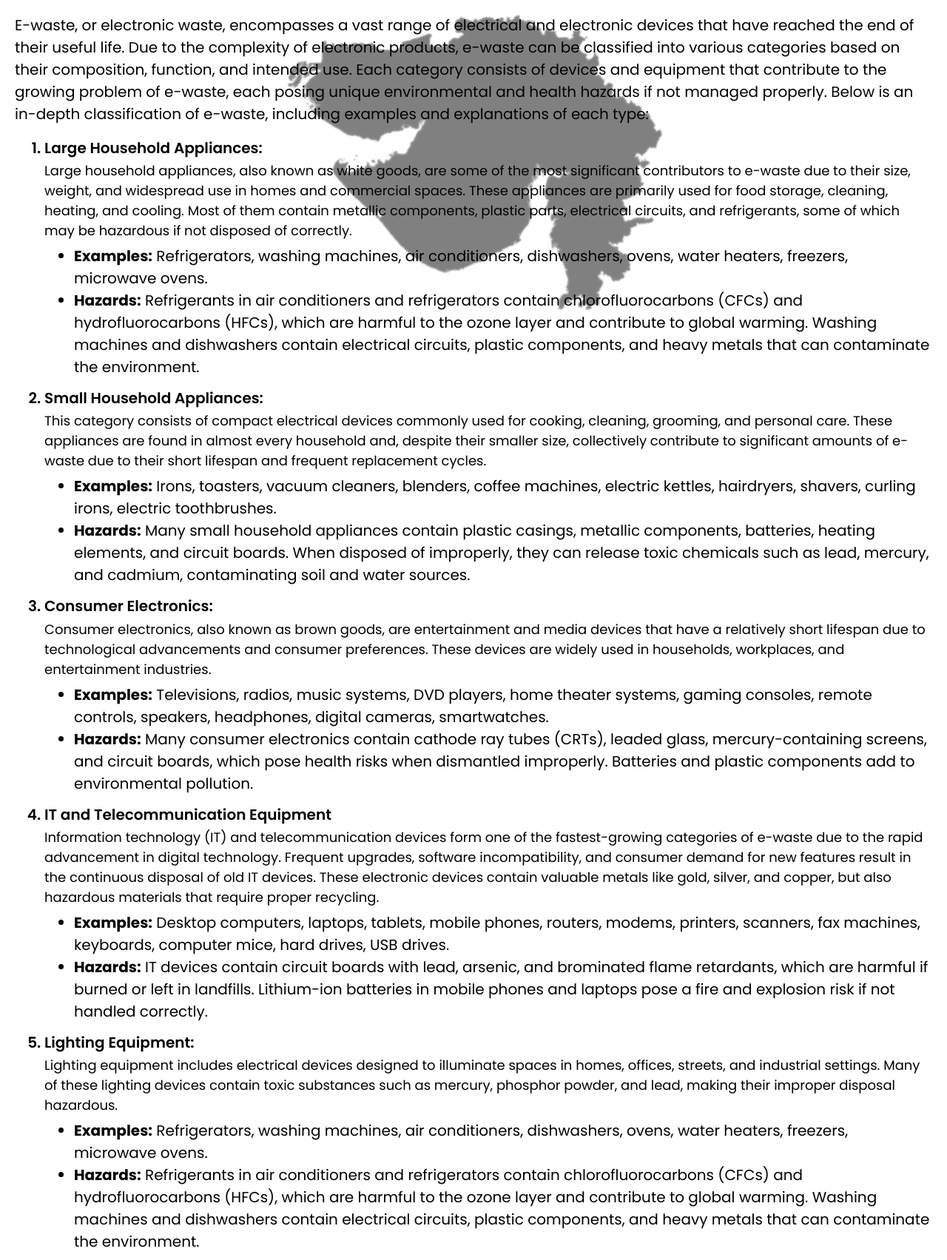
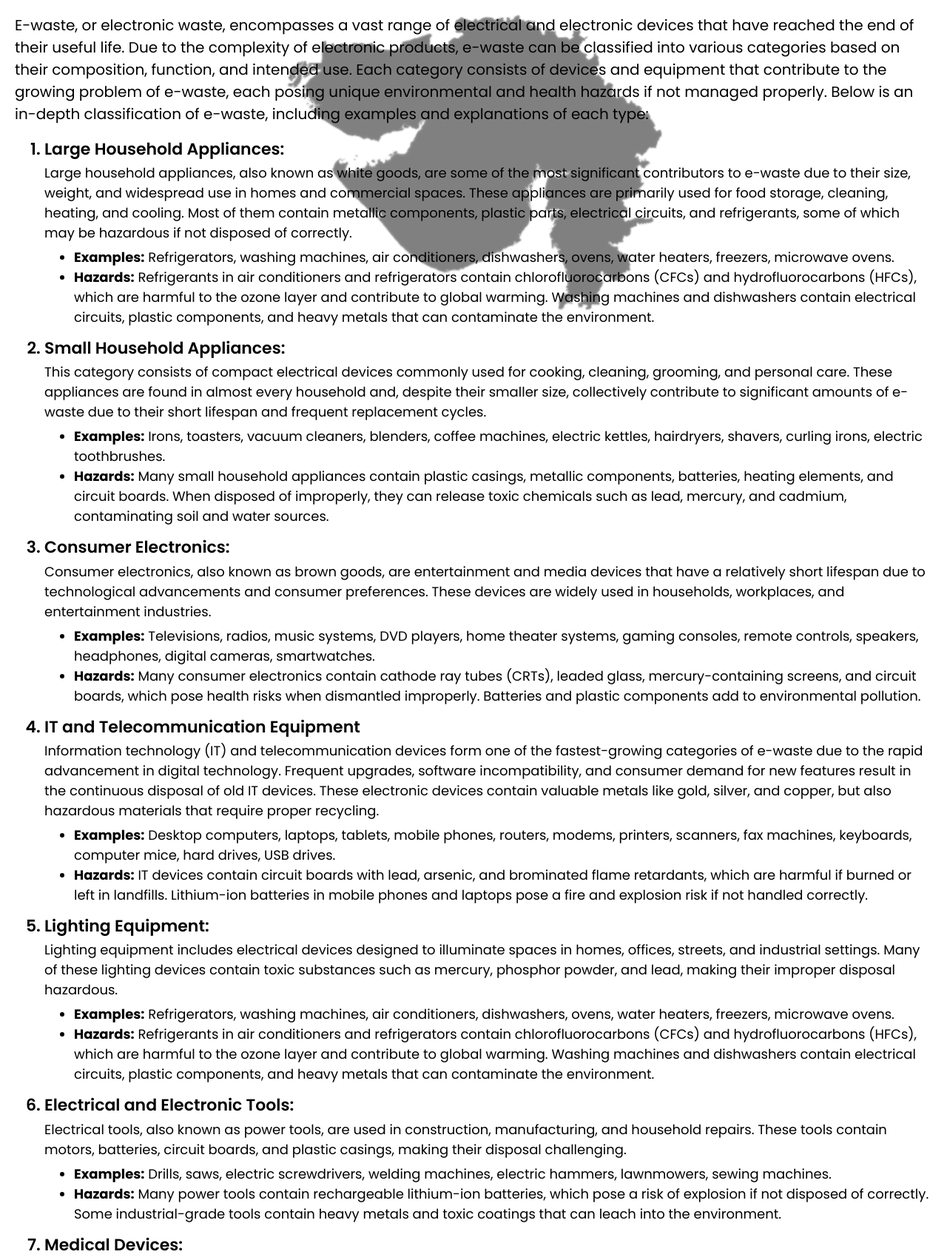
Before and after one commit to NeelSavsani/ECOlect, a PHP site: page /nav/types.php in a window 1280 px wide. Shown: the part 181-1884 px from the top of the page at 74% size. Run offline with PHP 8.4, Linux system fonts and the light colour scheme; the visitor is signed in with stand-in values (Sample User, id 1); some libraries are stand-ins or nearby versions.

Commit message:
Changing font size of list in types.css

```diff
--- a/css/types.css
+++ b/css/types.css
@@ -28,11 +28,12 @@ li.main p.sub-main{
 }
 
 li.main{
-    font-size: 20px;
+    font-size: 22px;
     margin-bottom: 1%;
     font-weight: 600;
 }
 
 li.main ul.sub-main{
     font-weight: normal;
+    font-size: 18px;
 }
```
